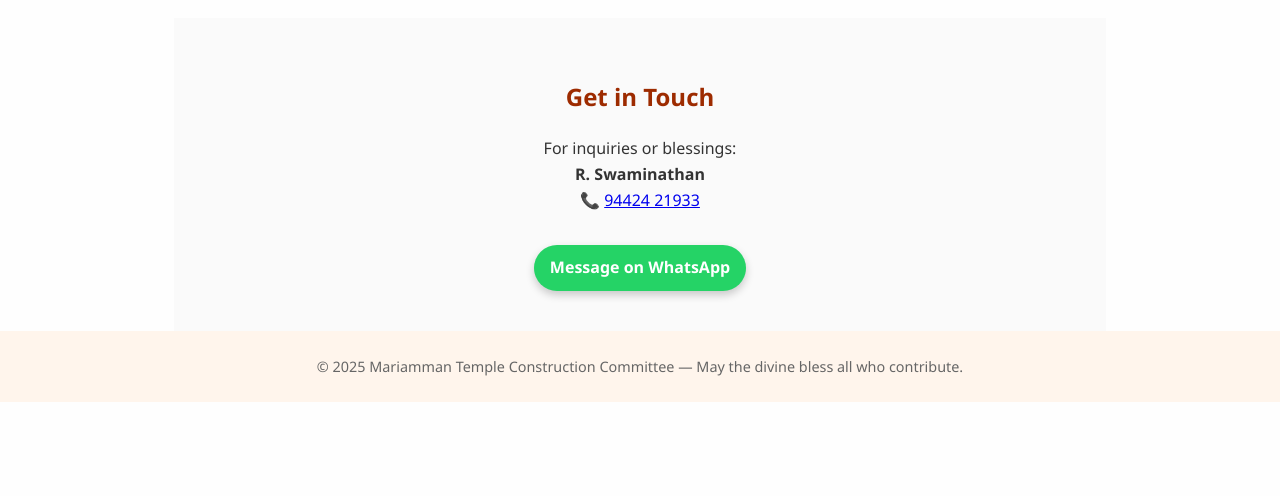
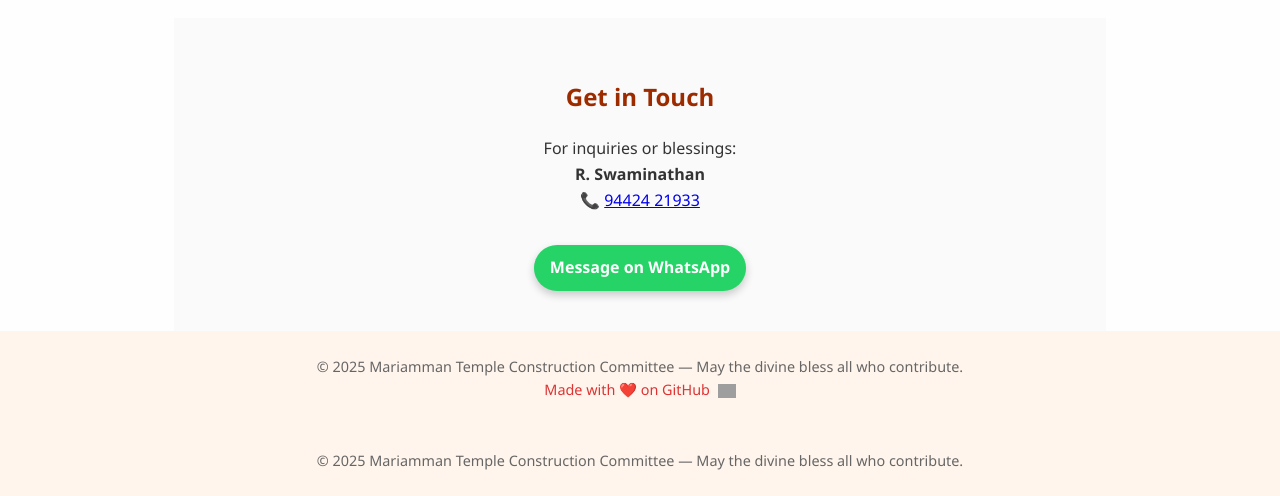
Before and after one commit to sivaindev/alaveli, a plain HTML site: page index.html in a window 1280 px wide. Shown: the part 1490-1986 px from the top of the page. Before the commit the page ends 1892 px from the top, so only its background shows below. Drawn offline with Linux system fonts and the light colour scheme; grey boxes are pictures that could not be loaded.

Commit message:
Update index.html

```diff
--- a/index.html
+++ b/index.html
@@ -182,6 +182,19 @@
     </section>
   </div>
 
+    <footer>
+  © 2025 Mariamman Temple Construction Committee — May the divine bless all who contribute.
+  <br />
+  <span style="color: #d33;">
+    Made with ❤️ on
+
+      GitHub
+      <img src="https://github.githubassets.com/images/modules/logos_page/GitHub-Mark.png"
+           alt="GitHub" width="18" style="vertical-align: middle; margin-left: 4px;" />
+
+  </span>
+</footer>
+
   <!-- Tamil Content -->
   <div class="lang" data-lang="ta" style="display: none;">
     <section class="section">
```
